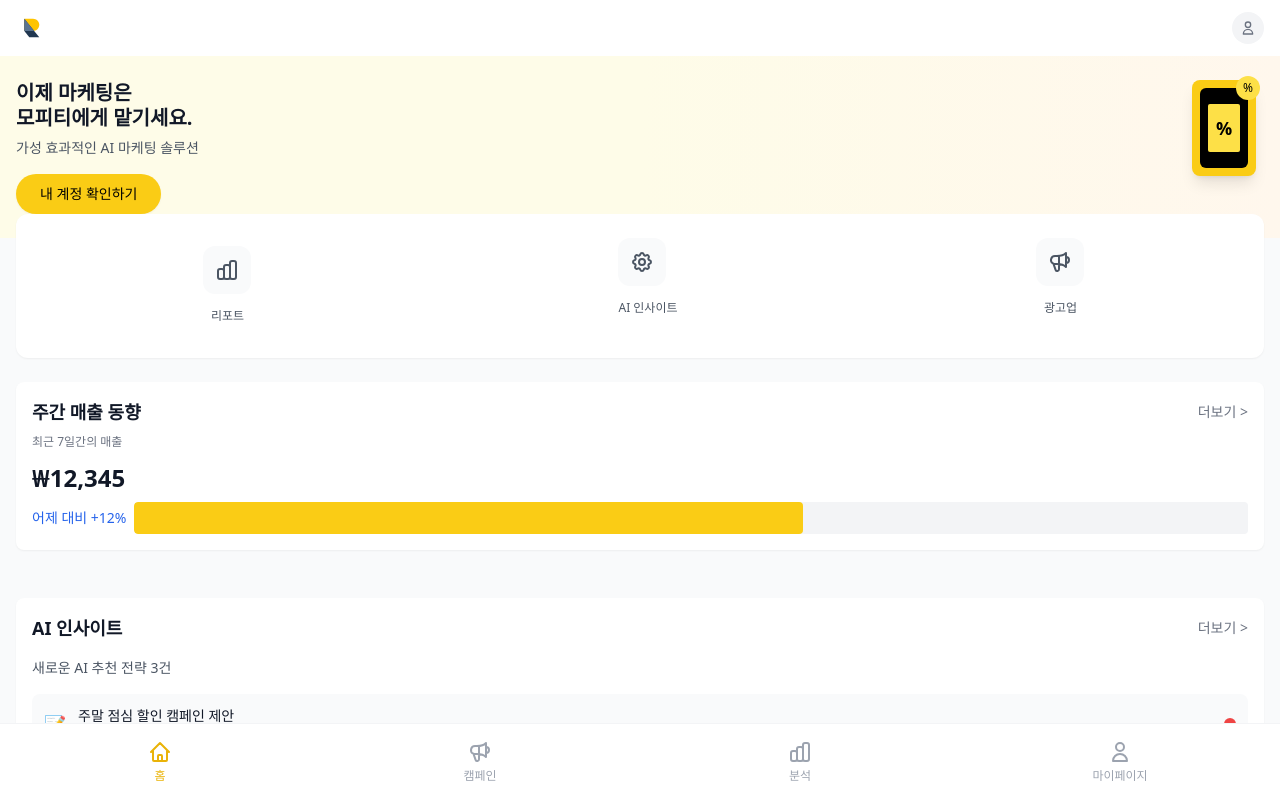
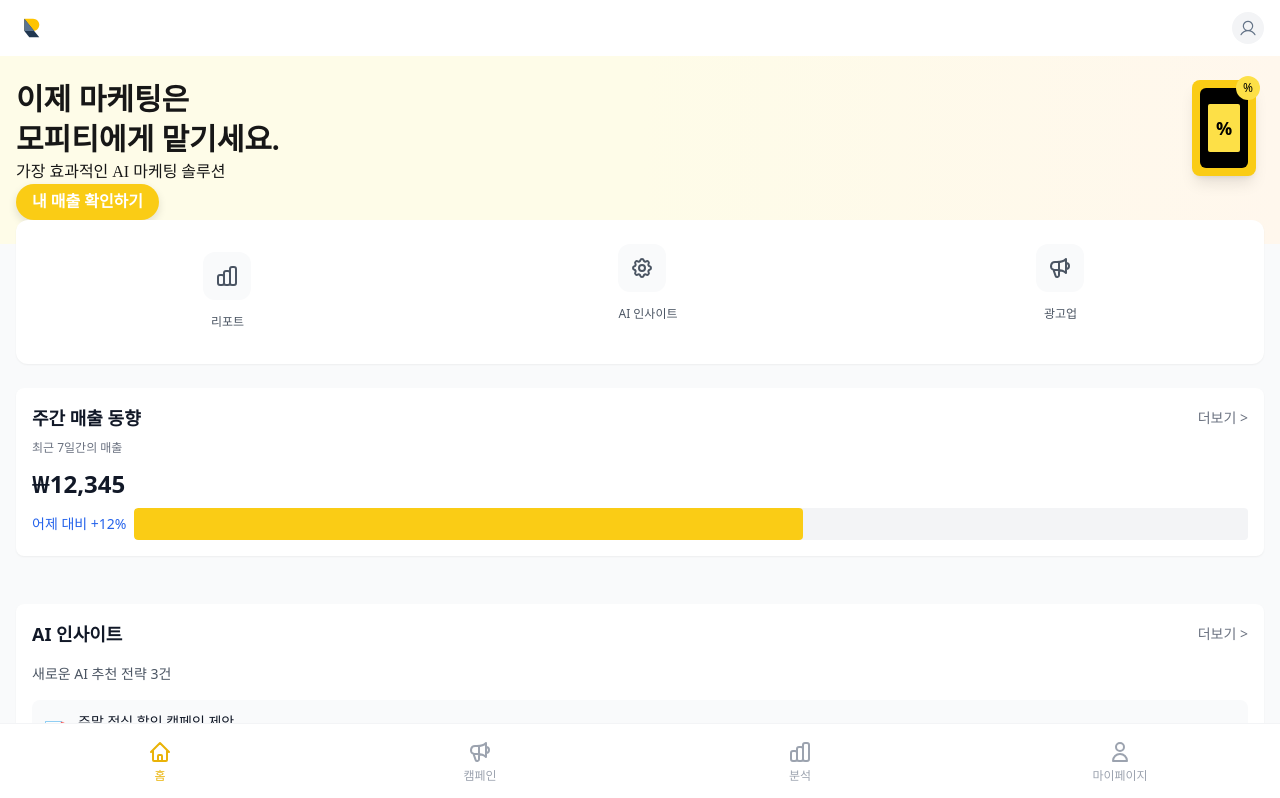
Before and after one commit to likelion-team-MoPT/mopt-front, a React (Vite) app: page /home in a window 1280 px wide. Shown: the top 798 px of the page. Built offline with nearby package versions, Linux system fonts and the light colour scheme; the HTML template or start-up script is replaced by a standard one.

Commit message:
임시 저장

```diff
--- a/src/pages/Home.tsx
+++ b/src/pages/Home.tsx
@@ -15,8 +15,8 @@
             <img src={iconSvg} alt="MoPT Logo" className="w-8 h-8" />
           </div>
           <div className="w-8 h-8 bg-gray-100 rounded-full flex items-center justify-center">
-            <svg className="w-4 h-4 text-gray-500" fill="none" stroke="currentColor" viewBox="0 0 24 24">
-              <path strokeLinecap="round" strokeLinejoin="round" strokeWidth={2} d="M16 7a4 4 0 11-8 0 4 4 0 018 0zM12 14a7 7 0 00-7 7h14a7 7 0 00-7-7z" />
+            <svg width="16" height="16" viewBox="0 0 24 23" fill="none" xmlns="http://www.w3.org/2000/svg">
+              <path fillRule="evenodd" clipRule="evenodd" d="M23.2569 21.1875C21.5911 18.3077 19.0241 16.2427 16.0283 15.2637C19.0741 13.4505 20.5332 9.82578 19.5929 6.40805C18.6526 2.99031 15.5447 0.622024 12 0.622024C8.45528 0.622024 5.34742 2.99031 4.40712 6.40805C3.46682 9.82578 4.92586 13.4505 7.97172 15.2637C4.97594 16.2416 2.40891 18.3066 0.743125 21.1875C0.576821 21.4587 0.570782 21.7987 0.727353 22.0756C0.883924 22.3525 1.17844 22.5226 1.49653 22.5199C1.81462 22.5172 2.10617 22.342 2.25797 22.0625C4.31859 18.5012 7.96078 16.375 12 16.375C16.0392 16.375 19.6814 18.5012 21.742 22.0625C21.8938 22.342 22.1854 22.5172 22.5035 22.5199C22.8216 22.5226 23.1161 22.3525 23.2726 22.0756C23.4292 21.7987 23.4232 21.4587 23.2569 21.1875ZM5.875 8.5C5.875 5.11726 8.61726 2.375 12 2.375C15.3827 2.375 18.125 5.11726 18.125 8.5C18.125 11.8827 15.3827 14.625 12 14.625C8.61875 14.6214 5.87862 11.8812 5.875 8.5Z" fill="#637387"/>
             </svg>
           </div>
         </div>
@@ -24,15 +24,11 @@
         {/* Main Banner */}
         <div className="px-4 py-6 bg-gradient-to-r from-yellow-50 via-yellow-50 to-orange-50 relative overflow-hidden">
           <div className="relative z-10">
-            <h1 className="text-xl font-bold text-gray-900 mb-2 leading-tight">
-              이제 마케팅은<br />모피티에게 맡기세요.
-            </h1>
-            <p className="text-sm text-gray-600 mb-4">
-              가성 효과적인 AI 마케팅 솔루션
-            </p>
-            <button className="bg-yellow-400 hover:bg-yellow-500 text-black px-6 py-2.5 rounded-full text-sm font-medium shadow-sm transition-colors">
-              내 계정 확인하기
-            </button>
+            <div className="justify-start text-neutral-900 text-3xl font-bold font-['Pretendard'] leading-10">이제 마케팅은<br/>모피티에게 맡기세요.</div>
+            <div className="justify-start text-neutral-900 text-base font-normal font-['Pretendard'] leading-normal">가장 효과적인 AI 마케팅 솔루션</div>
+            <div data-property-1="true" className="size- px-4 py-1.5 bg-yellow-400 rounded-[200px] shadow-[0px_4px_8px_0px_rgba(18,18,18,0.12)] inline-flex justify-center items-center gap-2 overflow-hidden">
+              <div className="text-center justify-start text-white text-base font-semibold font-['Pretendard'] leading-normal">내 매출 확인하기</div>
+            </div>
           </div>
 
           {/* Phone Illustration */}
```
Also changed, not shown: src/assets/user.svg (added).
